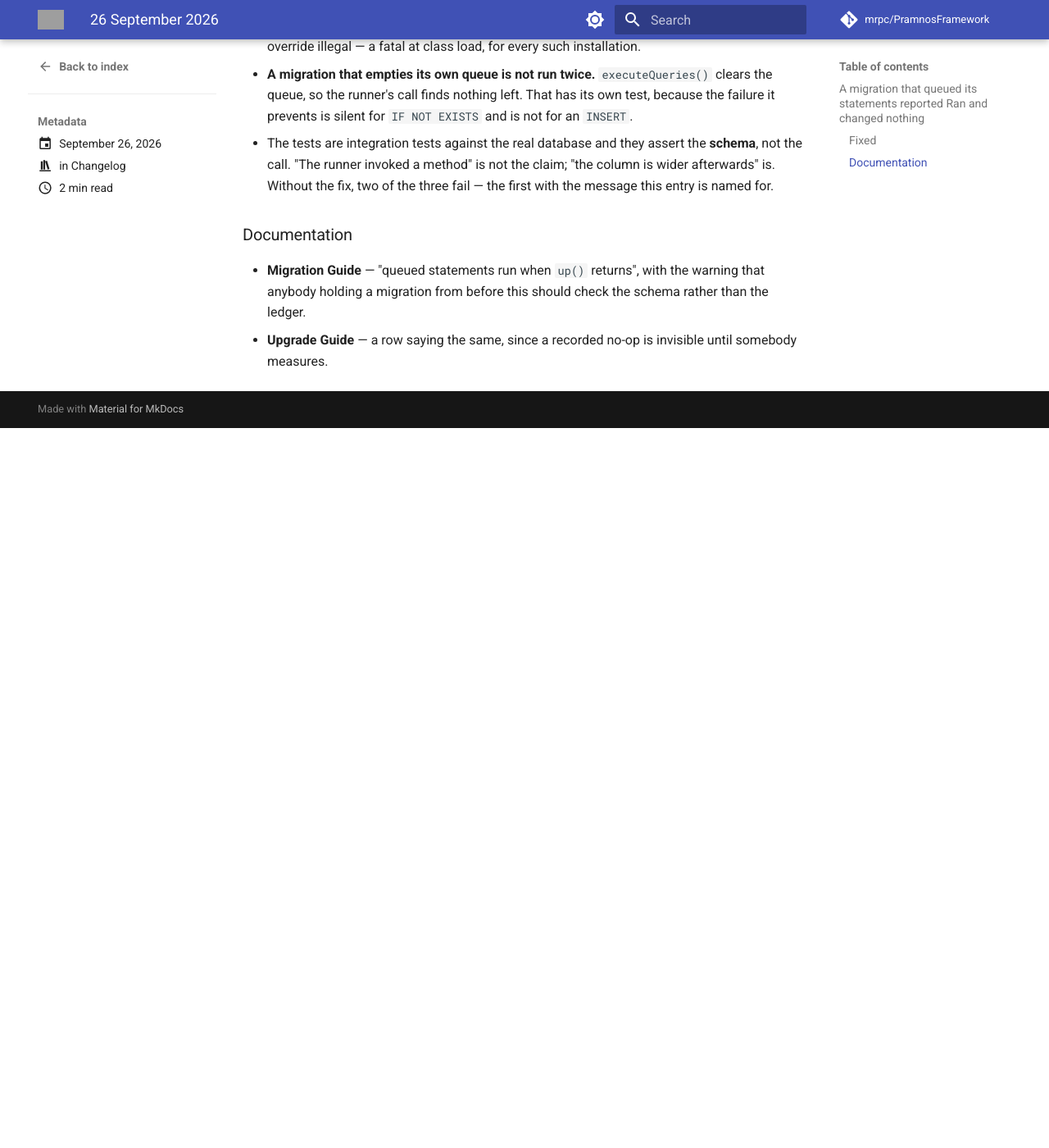
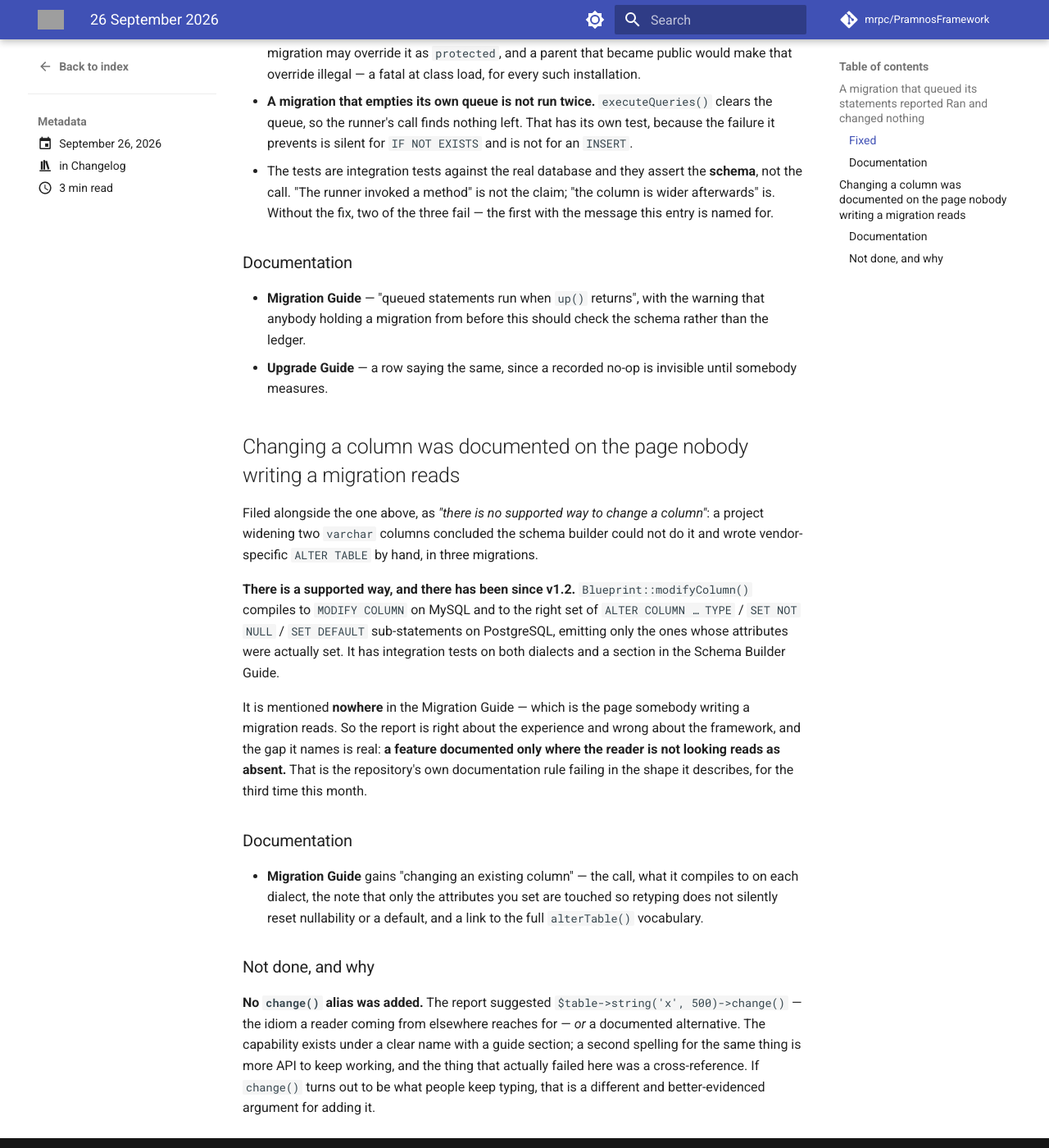
Before and after one commit to mrpc/PramnosFramework, an MkDocs documentation site: the page built from docs/version-history/posts/2026-09-26.md, in a window 1280 px wide and 1400 px high, scrolled down 997 px. Shown: the whole window at 82% size. Built offline with MkDocs 1.6.1 and Material for MkDocs 9.7.7, drawn with Linux system fonts in a browser that asks for light colours; comment, search, counter and statistics services are not loaded; before the commit the page ends 1519 px from its top, so only the background shows below that; some of the changed text lies outside the part shown; grey boxes are pictures that could not be loaded.

Commit message:
docs(migrations): changing a column was documented on the page nobody writing a migration reads
Filed as "there is no supported way to change a column": a project widening two
varchar columns concluded the schema builder could not do it and wrote
vendor-specific ALTER TABLE by hand, in three migrations.

There is a supported way, and there has been since v1.2. `Blueprint::modifyColumn()`
compiles to MODIFY COLUMN on MySQL and to the right set of ALTER COLUMN … TYPE /
SET NOT NULL / SET DEFAULT sub-statements on PostgreSQL, emitting only the ones
whose attributes were actually set. It has integration tests on both dialects and a
section in the Schema Builder Guide.

It is mentioned nowhere in the Migration Guide, which is the page somebody writing a
migration reads. So the report is right about the experience and wrong about the
framework, and the gap it names is real: a feature documented only where the reader
is not looking reads as absent.

- Migration Guide gains "changing an existing column": the call, what it compiles to
  on each dialect, the note that only the attributes you set are touched so retyping
  does not silently reset nullability or a default, and a link to the full
  alterTable() vocabulary.
- No `change()` alias. The report asked for that idiom or a documented alternative;
  the capability exists under a clear name, and what failed here was a
  cross-reference rather than the API. If `change()` turns out to be what people keep
  typing, that is a different and better-evidenced argument.

```diff
--- a/docs/version-history/posts/2026-09-26.md
+++ b/docs/version-history/posts/2026-09-26.md
@@ -6,9 +6,10 @@ categories:
 
 # 26 September 2026
 
-1 change:
+2 changes:
 
 - A migration that queued its statements reported Ran and changed nothing
+- Changing a column was documented on the page nobody writing a migration reads
 
 <!-- more -->
 
@@ -56,3 +57,37 @@ there are two.
   ledger.
 - **Upgrade Guide** — a row saying the same, since a recorded no-op is invisible until
   somebody measures.
+
+## Changing a column was documented on the page nobody writing a migration reads
+
+Filed alongside the one above, as *"there is no supported way to change a column"*: a
+project widening two `varchar` columns concluded the schema builder could not do it and
+wrote vendor-specific `ALTER TABLE` by hand, in three migrations.
+
+**There is a supported way, and there has been since v1.2.** `Blueprint::modifyColumn()`
+compiles to `MODIFY COLUMN` on MySQL and to the right set of `ALTER COLUMN … TYPE` /
+`SET NOT NULL` / `SET DEFAULT` sub-statements on PostgreSQL, emitting only the ones whose
+attributes were actually set. It has integration tests on both dialects and a section in
+the Schema Builder Guide.
+
+It is mentioned **nowhere** in the Migration Guide — which is the page somebody writing a
+migration reads. So the report is right about the experience and wrong about the framework,
+and the gap it names is real: **a feature documented only where the reader is not looking
+reads as absent.** That is the repository's own documentation rule failing in the shape it
+describes, for the third time this month.
+
+### Documentation
+
+- **Migration Guide** gains "changing an existing column" — the call, what it compiles to
+  on each dialect, the note that only the attributes you set are touched so retyping does
+  not silently reset nullability or a default, and a link to the full `alterTable()`
+  vocabulary.
+
+### Not done, and why
+
+**No `change()` alias was added.** The report suggested `$table->string('x', 500)->change()`
+— the idiom a reader coming from elsewhere reaches for — *or* a documented alternative.
+The capability exists under a clear name with a guide section; a second spelling for the
+same thing is more API to keep working, and the thing that actually failed here was a
+cross-reference. If `change()` turns out to be what people keep typing, that is a different
+and better-evidenced argument for adding it.
```
Also changed, not shown: docs/Pramnos_Migration_Guide.md (+35 -0 lines).
